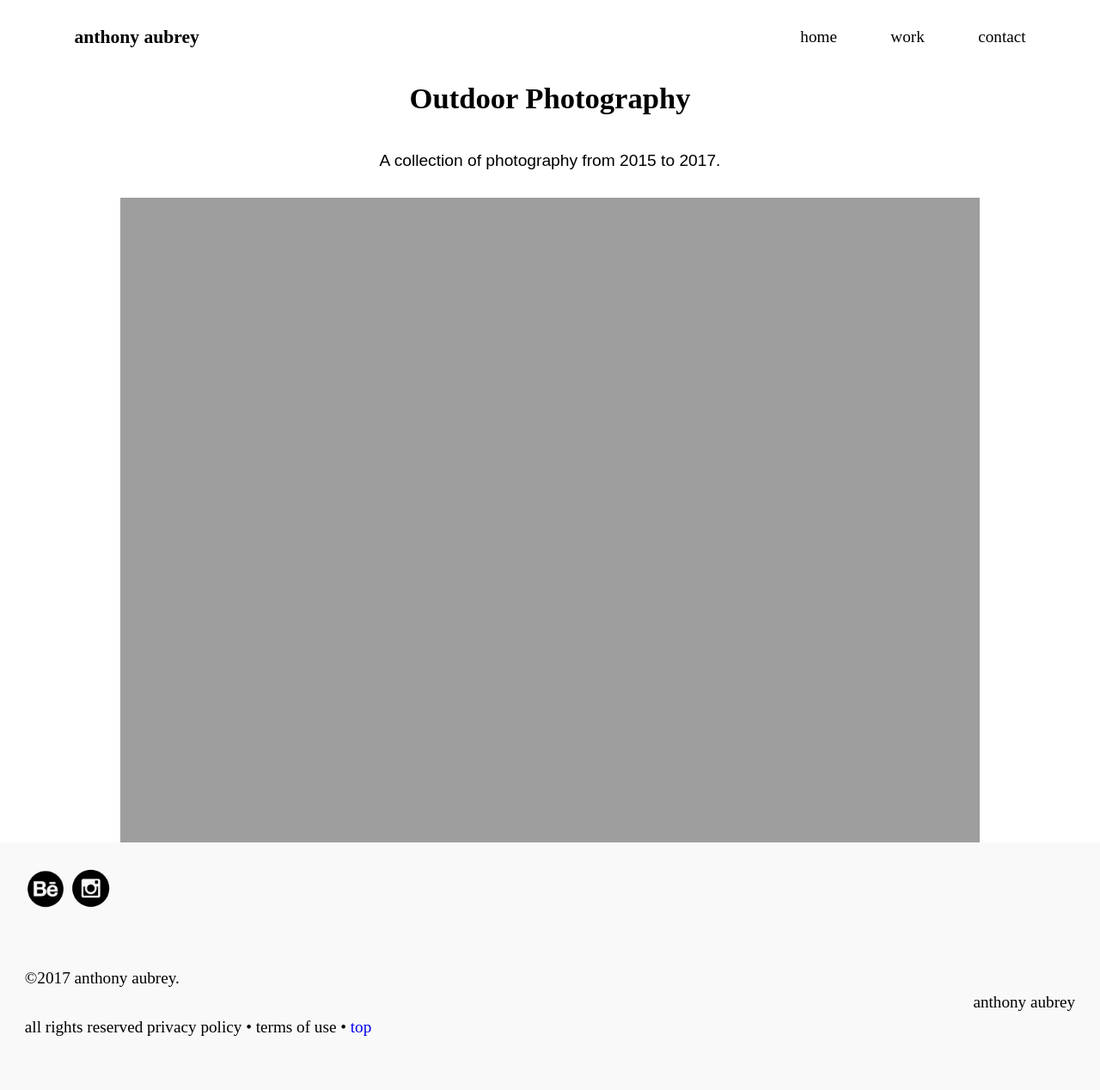
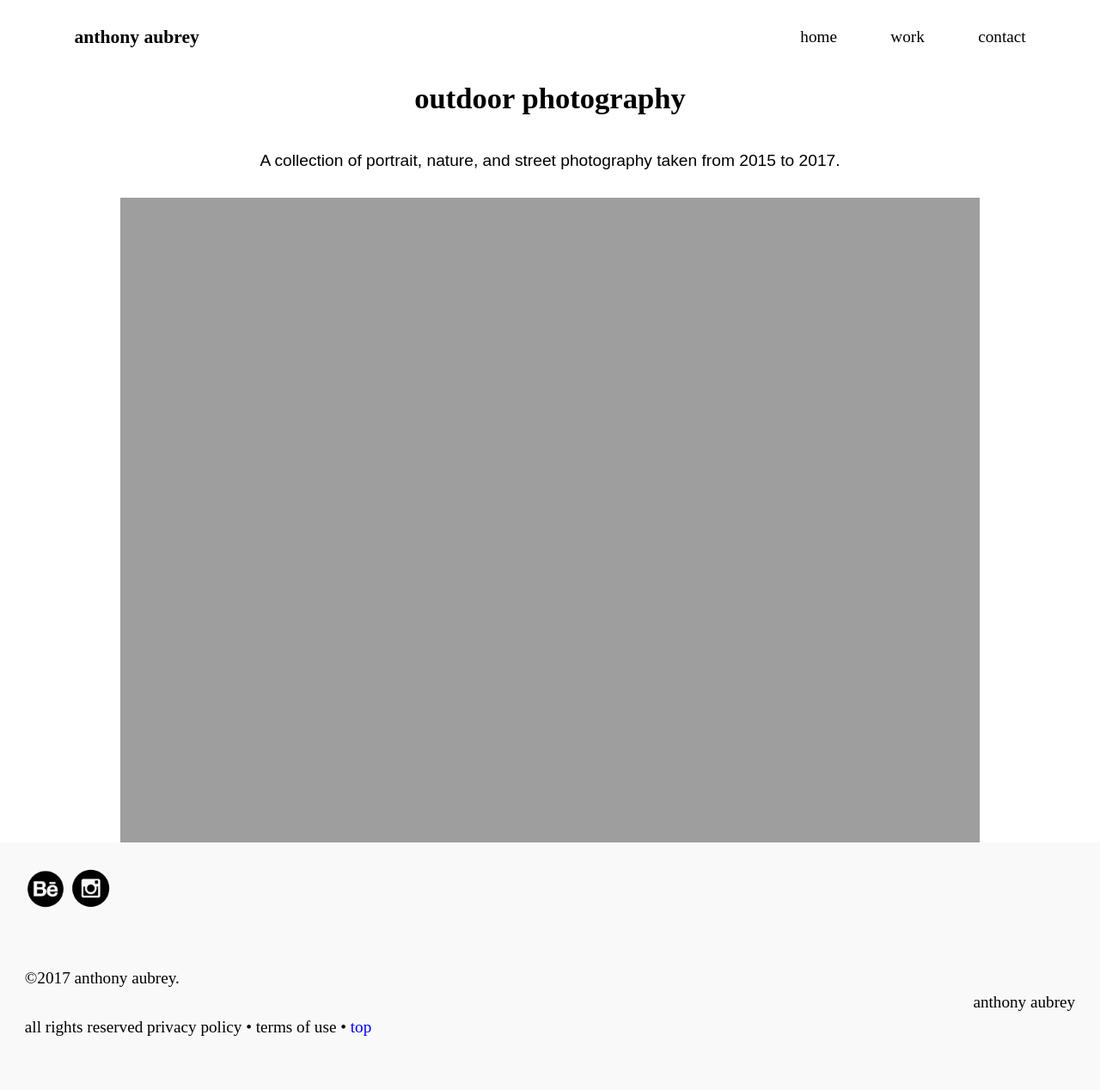
Before and after one commit to anthonyaubrey/portfolio, a Jekyll site: the page built from photography.html, in a window 1280 px wide. Shown: the whole page at 86% size. Built offline with Jekyll 4.4.1, drawn with Linux system fonts in a browser that asks for light colours.

Commit message:
Switched Order

```diff
--- a/photography.html
+++ b/photography.html
@@ -4,8 +4,8 @@ layout: default
 
 <main role="main" id="main" class="text-center">
   <div class="text-center">
-    <h1 class="text-center">Outdoor Photography</h1>
-    <p class="open-sans text-center">A collection of photography from 2015 to 2017.</p>
+    <h1 class="text-center">outdoor photography</h1>
+    <p class="open-sans text-center">A collection of portrait, nature, and street photography taken from 2015 to 2017.</p>
     <div>
       <img class="img-flex limgwrap"src="{{site.baseurl}}/img/photography/.jpg">
     </div>
--- a/work.html
+++ b/work.html
@@ -18,8 +18,8 @@ layout: default
       <a href="{{site.baseurl}}/otm"><img src="{{site.baseurl}}/img/otm.jpg" alt="Over The Mountains Campaign"></a>
       <a href="{{site.baseurl}}/mountainroadwinecompany"><img src="{{site.baseurl}}/img/wine-bottle.jpg" alt="Wine Label Mock Up"></a>
       <a href="{{site.baseurl}}/mandalapage"><img src="{{site.baseurl}}/img/mandala.jpg"><a/>
+      <a href="{{site.baseurl}}/mountainstrees"><img src="{{site.baseurl}}/img/mts.jpg"><a/>
       <a href="{{site.baseurl}}/businesscardpage"><img src="{{site.baseurl}}/img/bcardtile.jpg"><a/>
-      <a href="{{site.baseurl}}/mountainstrees"><img src="{{site.baseurl}}/img/mts.jpg"><a/>
       <a href="{{site.baseurl}}/crowillustration"><img src="{{site.baseurl}}/img/crowdesign.jpg"><a/>
     </div>
     </div>
```
